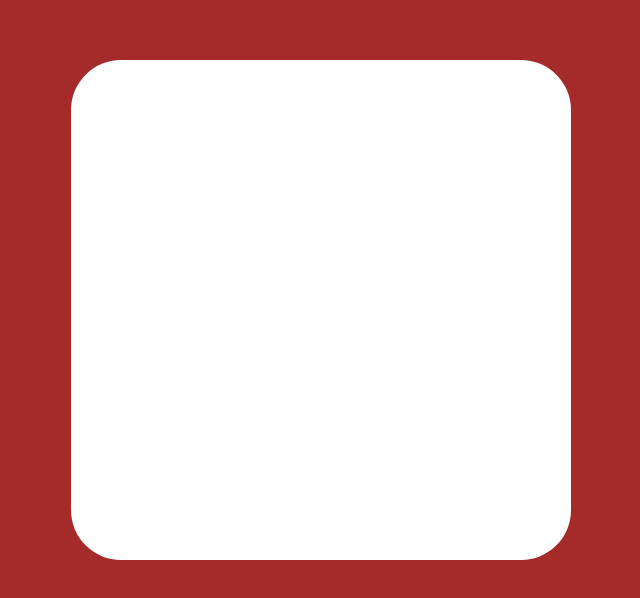
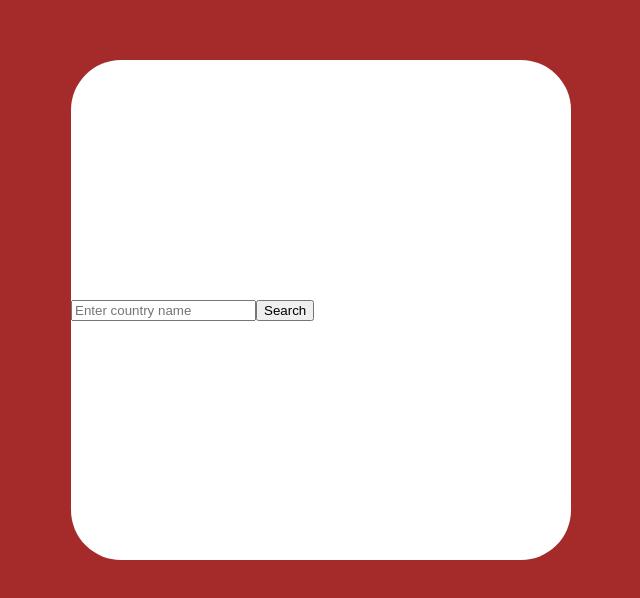
Before and after one commit to sauliusss/countries-API, a website: page index.html in a window 1280 px wide. Shown: the part 198-796 px from the top of the page, without its empty margins (319-959 px from the left). Drawn offline with Linux system fonts and the light colour scheme.

Commit message:
add html country search button

```diff
--- a/index.html
+++ b/index.html
@@ -8,7 +8,10 @@
   </head>
   <body>
     <div class="country-card">
-      <div class="searchBar"></div>
+      <div class="searchBar">
+        <input type="text" id="country-name" placeholder="Enter country name" />
+      </div>
+      <button id="search">Search</button>
       <div class="flag-bar">
         <div class="flag"></div>
         <div class="country-name"></div>
```
